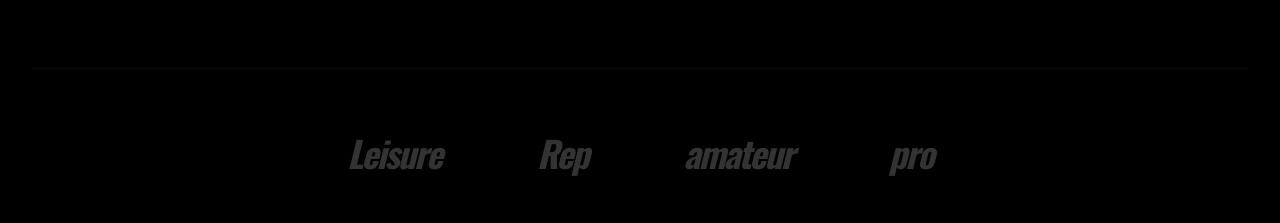
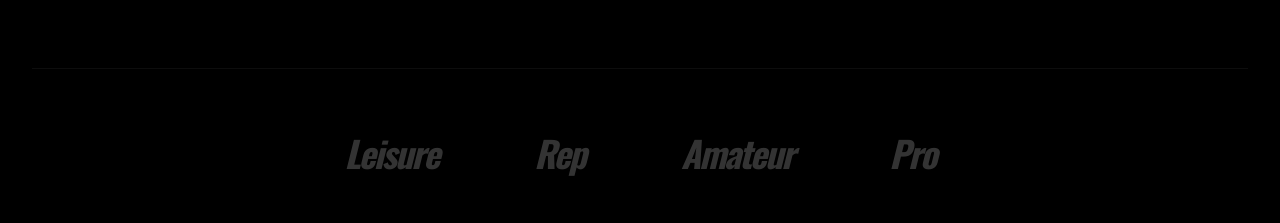
Before and after one commit to ideomio-stack/sultan, a React (Vite) app: page / in a window 1280 px wide. Shown: the part 3460-3683 px from the top of the page. Built offline with nearby package versions, Linux system fonts and the light colour scheme.

Commit message:
UI adjustments: capitalize brand bar text and confirm webhook integration

```diff
--- a/components/Testimonials.tsx
+++ b/components/Testimonials.tsx
@@ -41,8 +41,8 @@ const Testimonials: React.FC = () => {
           <div className="flex flex-wrap justify-center items-center gap-16 md:gap-24 opacity-20 hover:opacity-100 transition-opacity duration-1000">
             <span className="text-4xl font-oswald font-black italic tracking-tighter text-white">Leisure</span>
             <span className="text-4xl font-oswald font-black italic tracking-tighter text-white">Rep</span>
-            <span className="text-4xl font-oswald font-black italic tracking-tighter text-white">amateur</span>
-            <span className="text-4xl font-oswald font-black italic tracking-tighter text-white">pro</span>
+            <span className="text-4xl font-oswald font-black italic tracking-tighter text-white">Amateur</span>
+            <span className="text-4xl font-oswald font-black italic tracking-tighter text-white">Pro</span>
           </div>
         </div>
       </div>
```
